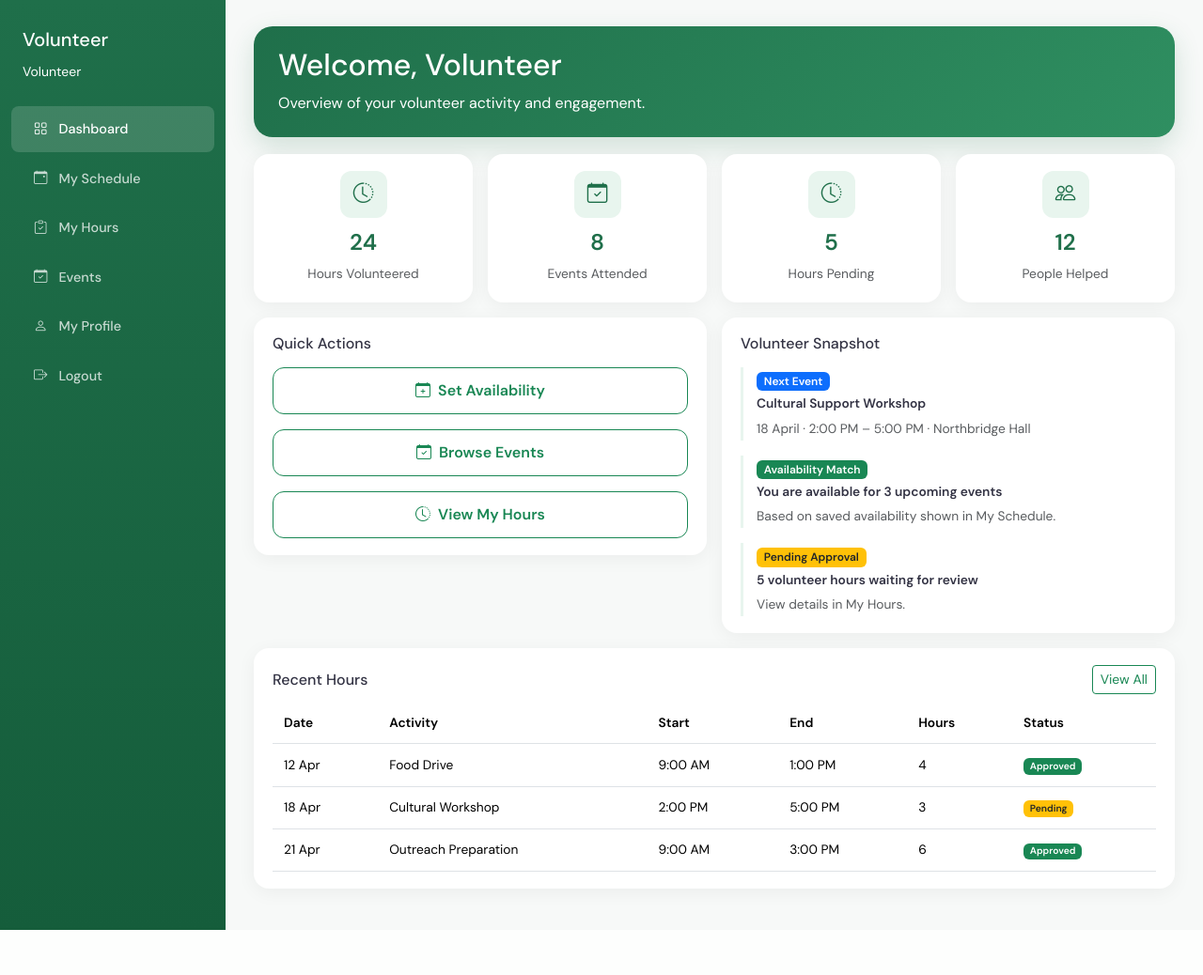
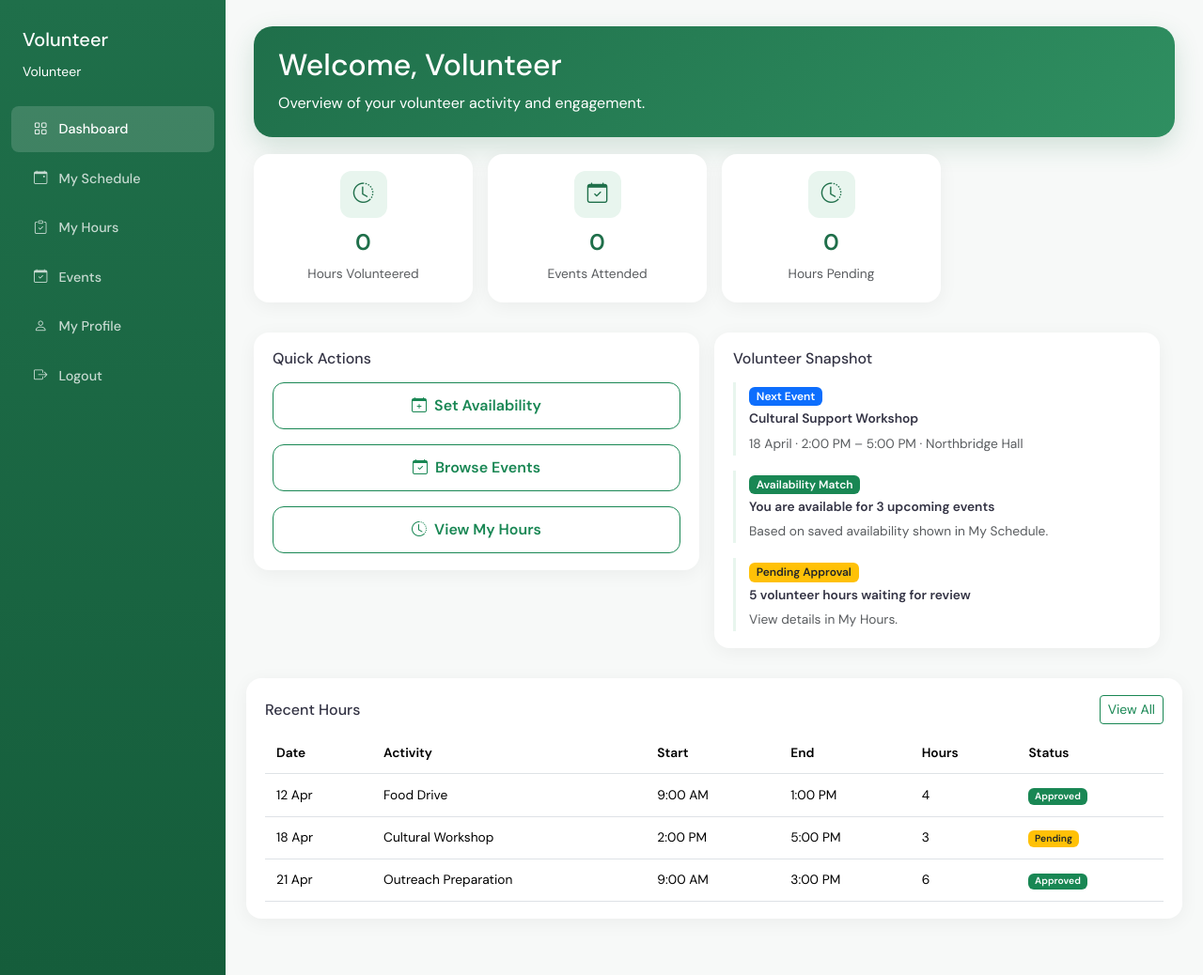
Before and after one commit to Harpreet-Personal/WMAA-Website-Project, a Flask app: page /vol-dashboard in a window 1280 px wide. Shown: the whole page at 94% size. Before the commit the page ends 990 px from the top, so only its background shows below. Run offline with Flask 3, Linux system fonts and the light colour scheme.

Commit message:
Integrate dashboard statistics frontend with backend API

```diff
--- a/templates/vol-dashboard.html
+++ b/templates/vol-dashboard.html
@@ -155,32 +155,25 @@
       <div class="col-md-3">
         <div class="dashboard-card text-center">
           <div class="dashboard-icon"><i class="bi bi-clock-history"></i></div>
-          <h4 class="dashboard-stat-number">24</h4>
+          <h4 class="dashboard-stat-number" id="hours-volunteered">0</h4>
           <p class="text-muted mb-0">Hours Volunteered</p>
         </div>
       </div>
       <div class="col-md-3">
         <div class="dashboard-card text-center">
           <div class="dashboard-icon"><i class="bi bi-calendar-check"></i></div>
-          <h4 class="dashboard-stat-number">8</h4>
+          <h4 class="dashboard-stat-number" id="events-attended">0</h4>
           <p class="text-muted mb-0">Events Attended</p>
         </div>
       </div>
       <div class="col-md-3">
         <div class="dashboard-card text-center">
           <div class="dashboard-icon"><i class="bi bi-clock-history"></i></div>
-          <h4 class="dashboard-stat-number">5</h4>
+          <h4 class="dashboard-stat-number" id="tasks-completed">0</h4>
           <p class="text-muted mb-0">Hours Pending</p>
         </div>
       </div>
-      <div class="col-md-3">
-        <div class="dashboard-card text-center">
-          <div class="dashboard-icon"><i class="bi bi-people"></i></div>
-          <h4 class="dashboard-stat-number">12</h4>
-          <p class="text-muted mb-0">People Helped</p>
-        </div>
-      </div>
-    </div>
+
 
     <!-- Quick Actions & Activity -->
     <div class="row g-3 compact-section">
@@ -256,4 +249,30 @@
   </div>
 </div>
 
+<script>
+  async function loadDashboardStatistics() {
+      try {
+          const response = await fetch("/api/volunteer/dashboard-stats/1");
+
+          const result = await response.json();
+
+          if (result.success) {
+              document.getElementById("hours-volunteered").innerText =
+                  result.data.hours_volunteered;
+
+              document.getElementById("events-attended").innerText =
+                  result.data.events_attended;
+
+              document.getElementById("tasks-completed").innerText =
+                  result.data.tasks_completed;
+          }
+
+      } catch (error) {
+          console.error("Failed to load dashboard statistics:", error);
+      }
+  }
+
+  loadDashboardStatistics();
+  </script>
+
 {% endblock %}
```
